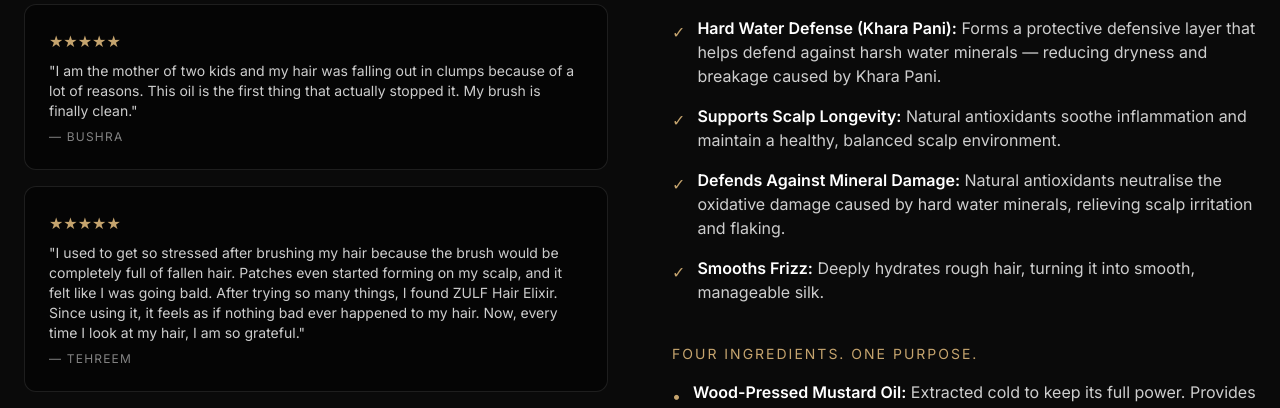
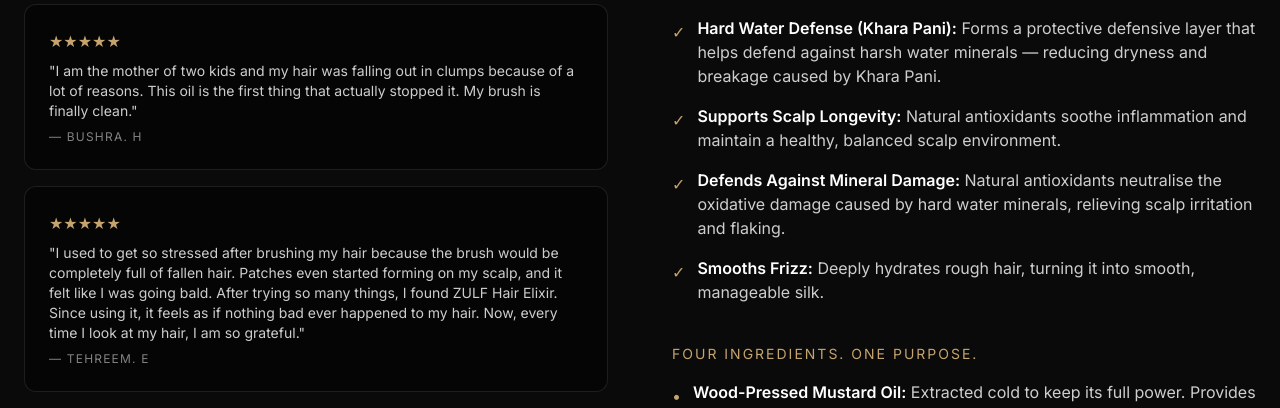
Before and after one commit to tehreemejaz382/zulf-website, a Next.js app: page /product in a window 1280 px wide. Shown: the part 1089-1497 px from the top of the page. Built offline with nearby package versions, Linux system fonts and the light colour scheme; no server answers.

Commit message:
Update page.tsx

```diff
--- a/app/product/page.tsx
+++ b/app/product/page.tsx
@@ -90,12 +90,12 @@
               <div className="p-6 bg-[#050505] border border-white/10 rounded-xl">
                 <div className="flex text-[#C5A46E] mb-2">★★★★★</div>
                 <p className="text-sm text-white/80 mb-2">"I am the mother of two kids and my hair was falling out in clumps because of a lot of reasons. This oil is the first thing that actually stopped it. My brush is finally clean."</p>
-                <p className="text-xs text-white/50 uppercase tracking-widest">— Bushra</p>
+                <p className="text-xs text-white/50 uppercase tracking-widest">— BUSHRA. H</p>
               </div>
               <div className="p-6 bg-[#050505] border border-white/10 rounded-xl">
                 <div className="flex text-[#C5A46E] mb-2">★★★★★</div>
                 <p className="text-sm text-white/80 mb-2">"I used to get so stressed after brushing my hair because the brush would be completely full of fallen hair. Patches even started forming on my scalp, and it felt like I was going bald. After trying so many things, I found ZULF Hair Elixir. Since using it, it feels as if nothing bad ever happened to my hair. Now, every time I look at my hair, I am so grateful."</p>
-                <p className="text-xs text-white/50 uppercase tracking-widest">— Tehreem</p>
+                <p className="text-xs text-white/50 uppercase tracking-widest">— TEHREEM. E</p>
               </div>
               <div className="p-6 bg-[#050505] border border-white/10 rounded-xl">
                 <div className="flex text-[#C5A46E] mb-2">★★★★★</div>
@@ -295,12 +295,12 @@
                 <div className="p-6 bg-[#050505] border border-white/10 rounded-xl">
                   <div className="flex text-[#C5A46E] mb-2">★★★★★</div>
                   <p className="text-sm text-white/80 mb-2">"I am the mother of two kids and my hair was falling out in clumps because of a lot of reasons. This oil is the first thing that actually stopped it. My brush is finally clean."</p>
-                  <p className="text-xs text-white/50 uppercase tracking-widest">— Bushra</p>
+                  <p className="text-xs text-white/50 uppercase tracking-widest">— BUSHRA. H</p>
                 </div>
                 <div className="p-6 bg-[#050505] border border-white/10 rounded-xl">
                   <div className="flex text-[#C5A46E] mb-2">★★★★★</div>
                   <p className="text-sm text-white/80 mb-2">"I used to get so stressed after brushing my hair because the brush would be completely full of fallen hair. Patches even started forming on my scalp, and it felt like I was going bald. After trying so many things, I found ZULF Hair Elixir. Since using it, it feels as if nothing bad ever happened to my hair. Now, every time I look at my hair, I am so grateful."</p>
-                  <p className="text-xs text-white/50 uppercase tracking-widest">— Tehreem</p>
+                  <p className="text-xs text-white/50 uppercase tracking-widest">— TEHREEM. E</p>
                 </div>
                 <div className="p-6 bg-[#050505] border border-white/10 rounded-xl">
                   <div className="flex text-[#C5A46E] mb-2">★★★★★</div>
```
